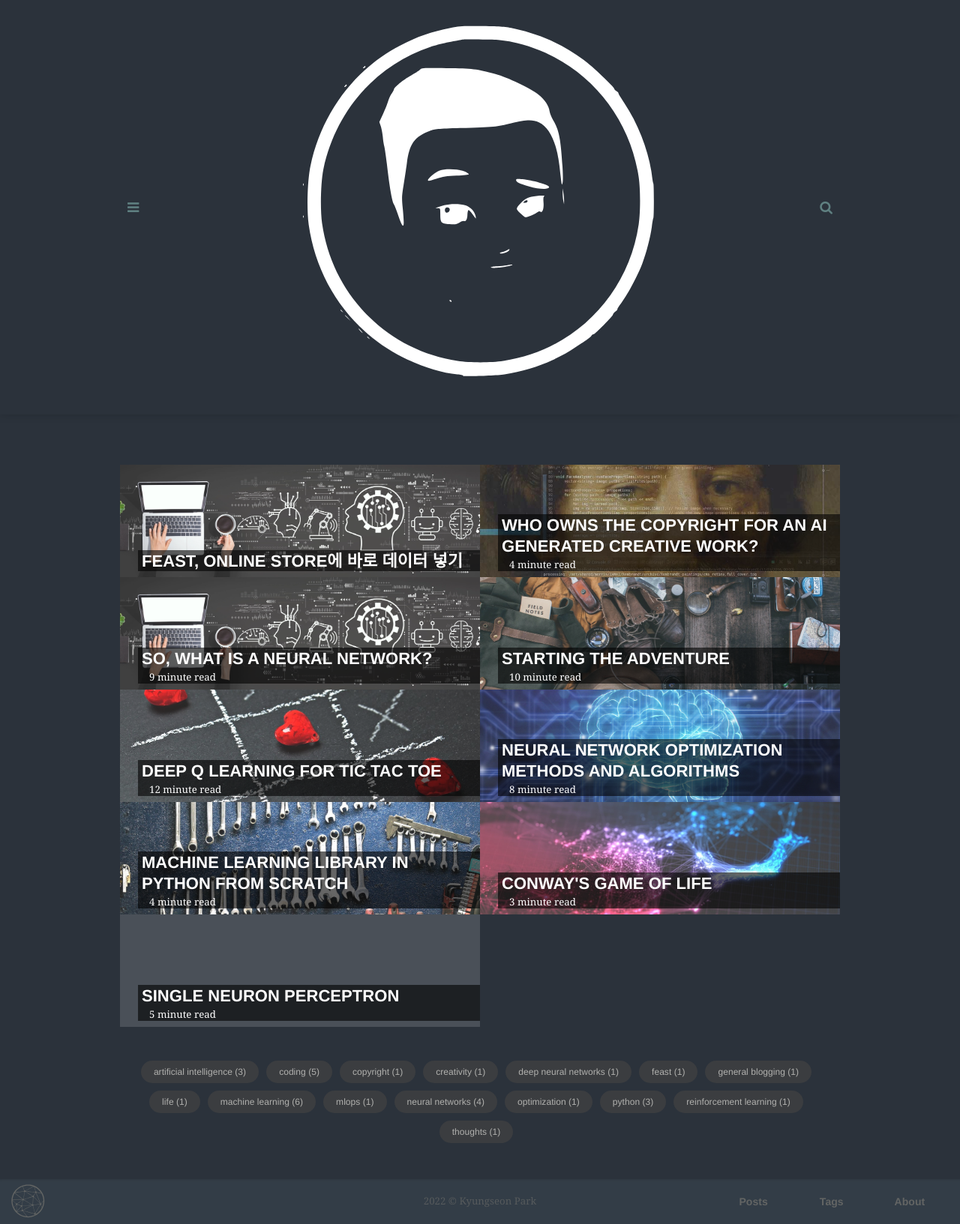
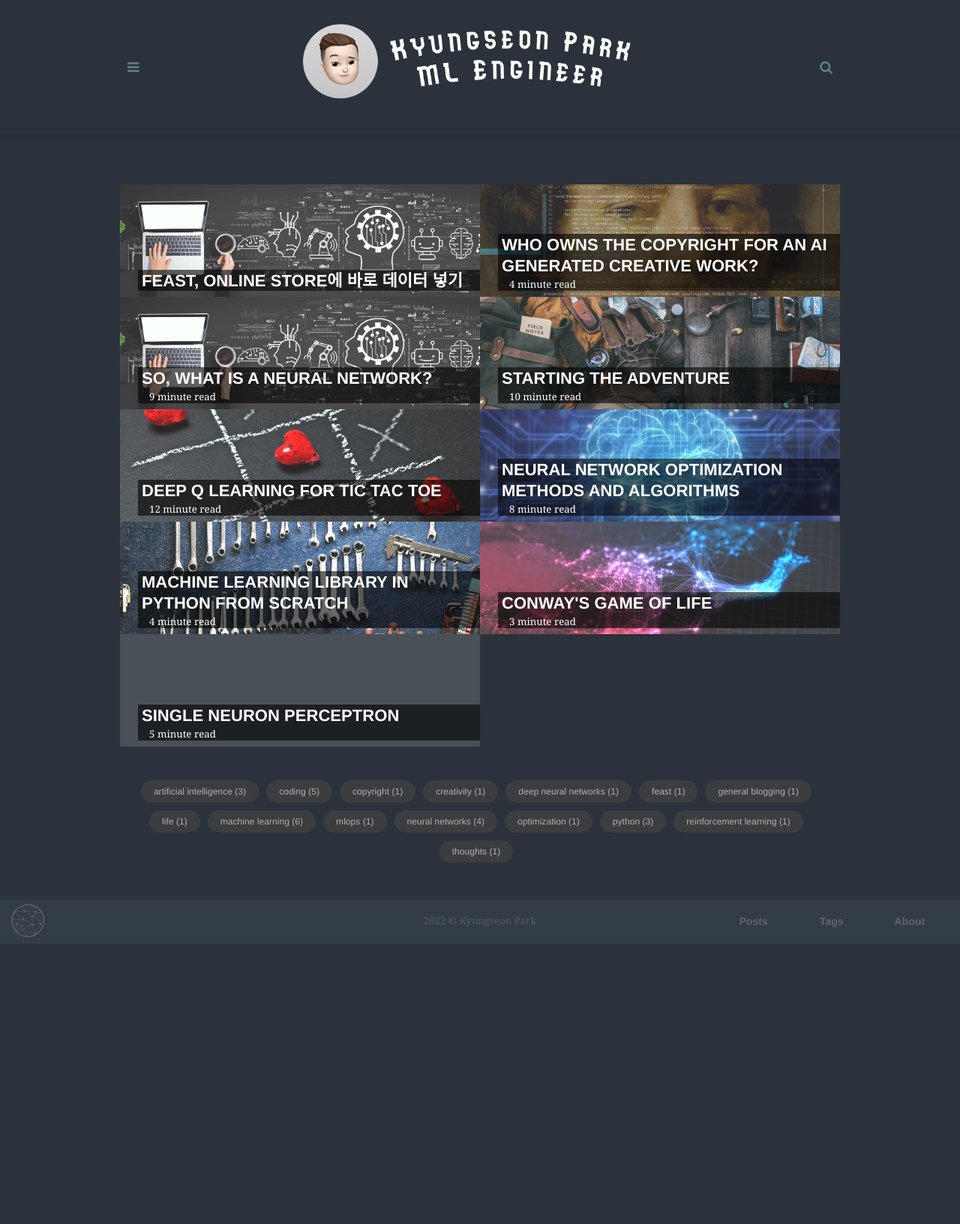
Before and after one commit to kyungseonpark/kyungseonpark.github.io, a Jekyll site: the page built from index.html, in a window 1280 px wide. Shown: the whole page at 75% size. Built offline with Jekyll 4.4.1, drawn with Linux system fonts in a browser that asks for light colours; some web fonts are replaced; the list of posts is cut into pages by our own code; after the commit the page ends 1259 px from its top, so only the background shows below that.

Commit message:
chang main logo

```diff
--- a/_config.yml
+++ b/_config.yml
@@ -4,8 +4,8 @@ description: "ML Engineer's Blog Interested in ML and MLops" # this means to ign
 permalink: ':title:output_ext'
 baseurl: "/" # the subpath of your site, e.g. /blog
 url: "https://kyungseonpark.github.io" # the base hostname & protocol for your site, e.g. http://example.com
-logo: "/assets/img/branding/pks_mimo_logo.svg"
-logo-icon: "/assets/img/branding/pks_mimo_white.svg"
+logo: "/assets/img/branding/pks_mimo_logo.png" # 상단 메인 로고
+logo-icon: "/assets/img/branding/pks_mimo.png"
 logo-icon-SEO: "/assets/img/branding/pks_mimo.png" # must be a non SVG file
 
 # Night/Dark mode
@@ -20,7 +20,7 @@ logo-icon-SEO: "/assets/img/branding/pks_mimo.png" # must be a non SVG file
 # the browser is closed or not)
 night_mode: "auto"
 
-logo-dark: "/assets/img/branding/pks_mimo_white.svg"
+logo-dark: "/assets/img/branding/pks_mimo_logo_dark.png" # 다크모드 상단 메인 로고
 highlight_theme: syntax-base16.monokai.dark # select a dark theme for the code highlighter if needed
 
 # Author settings
```
